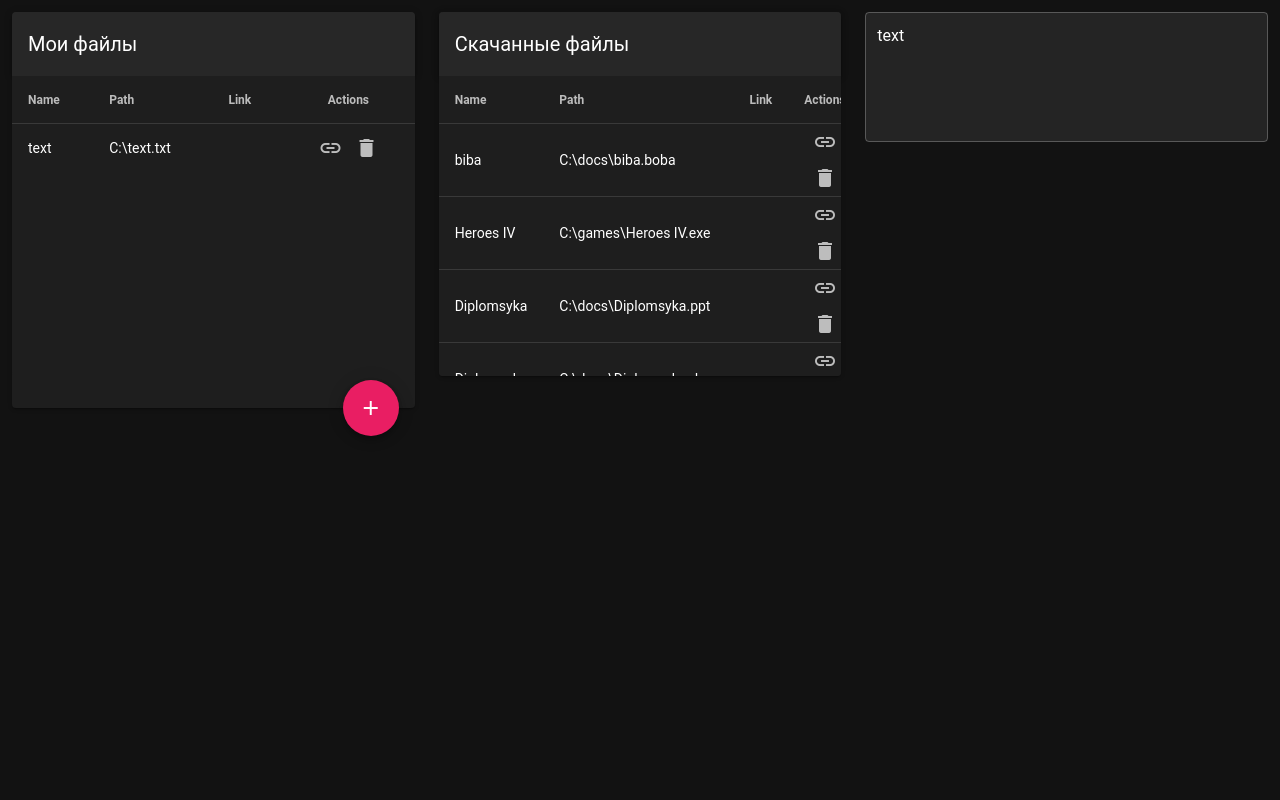
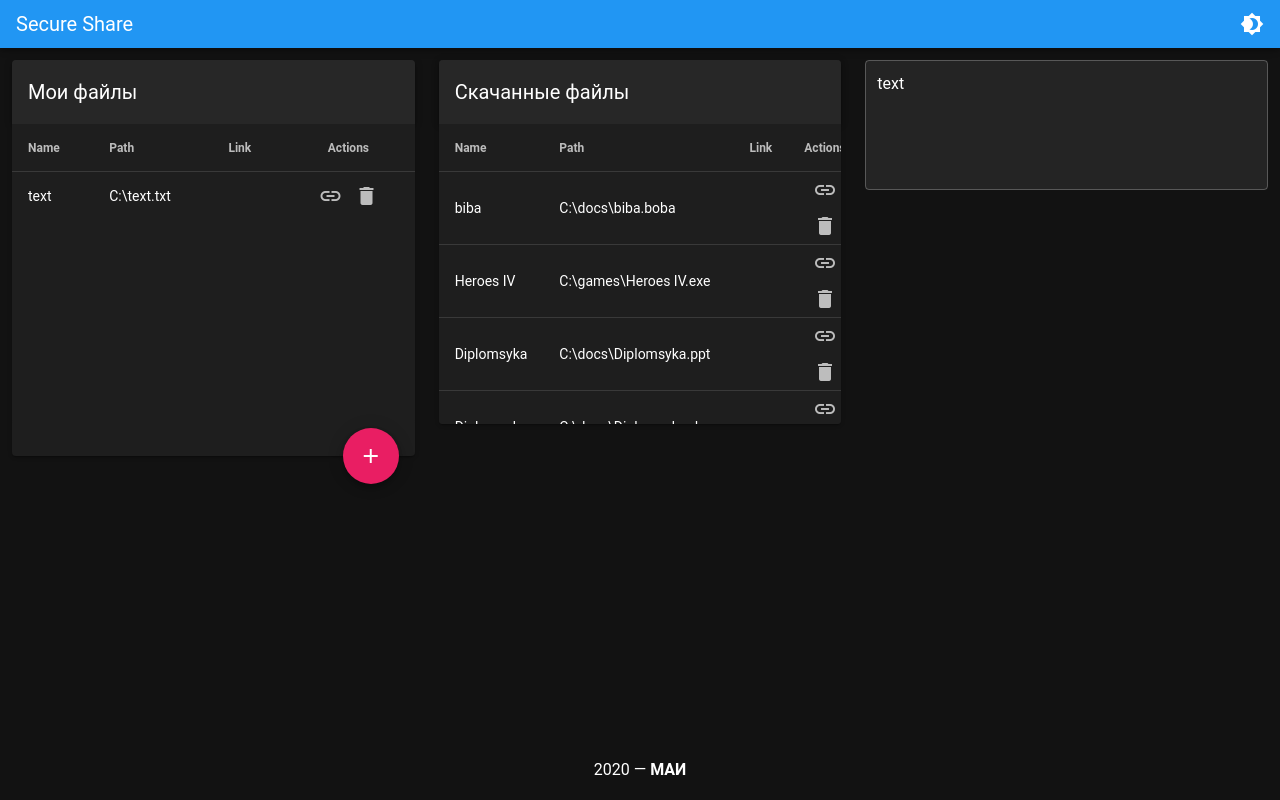
Before and after one commit to HappyStore/secureshare, a Vue app: page / in a window 1280 px wide. Built offline with nearby package versions, Linux system fonts and the light colour scheme; a small style sheet from the web is missing.

Commit message:
refactor app component

```diff
--- a/src/App.vue
+++ b/src/App.vue
@@ -1,6 +1,15 @@
 <template>
   <v-app>
     <v-content>
+      <v-toolbar dense color="primary">
+        <v-toolbar-title>Secure Share</v-toolbar-title>
+
+        <v-spacer></v-spacer>
+
+        <v-btn icon @click="onThemeSwitcherClick">
+          <v-icon> {{ isDark ? 'brightness_4' : 'brightness_5' }}</v-icon>
+        </v-btn>
+      </v-toolbar>
       <v-container fluid>
         <v-row>
           <v-col :cols="12" :md="6" :lg="4">
@@ -14,6 +23,11 @@
           </v-col>
         </v-row>
       </v-container>
+      <v-footer absolute color="transparent">
+        <v-col class="text-center" cols="12">
+          {{ new Date().getFullYear() }} — <strong>МАИ</strong>
+        </v-col>
+      </v-footer>
     </v-content>
   </v-app>
 </template>
@@ -30,6 +44,19 @@ export default Vue.extend({
     LogViewer,
     DownloadedFiles,
     UserFiles
+  },
+  data: function() {
+    return {
+      // @ts-ignore
+      isDark: this.$vuetify.theme.dark,
+    }
+  },
+  methods: {
+    onThemeSwitcherClick(event: any) {
+      this.isDark = !this.isDark;
+      // @ts-ignore
+      this.$vuetify.theme.dark = this.isDark;
+    }
   }
 });
 </script>
```
